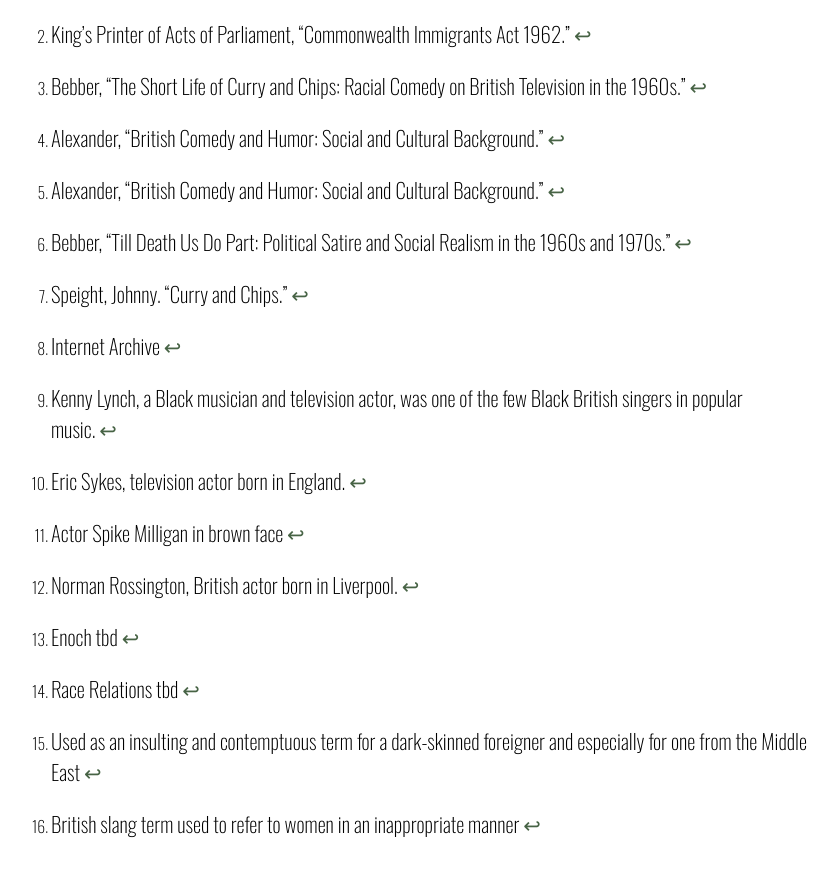
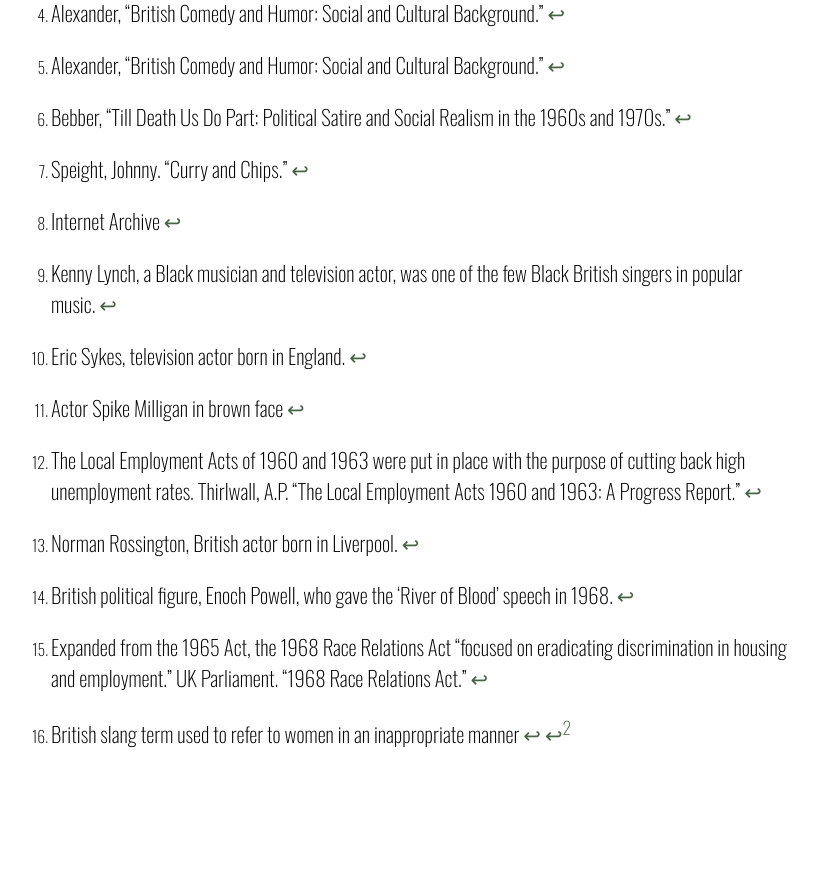
Before and after one commit to nickcorso02/currychips, a Jekyll site: the page built from index.markdown, in a window 1280 px wide and 900 px high, scrolled down 14935 px. Shown: the top 877 px of the window, without its empty margins (229-1066 px from the left). Built offline with Jekyll 4.4.1, drawn with Linux system fonts in a browser that asks for light colours; after the commit the page ends 15745 px from its top, so only the background shows below that; some of the changed text lies outside the part shown.

Commit message:
Update index.markdown

```diff
--- a/index.markdown
+++ b/index.markdown
@@ -181,15 +181,19 @@ Kenny: Do what?
 Arthur: No, alright. I can’t sack him— I go to football with him (_again gestures to Kenny as he leaves_).
 
 [^11]: Actor Spike Milligan in brown face
-[^12]: Norman Rossington, British actor born in Liverpool.
-[^13]: Enoch tbd
-[^14]: Race Relations tbd
+[^12]: The Local Employment Acts of 1960 and 1963 were put in place with the purpose of cutting back high unemployment rates.  Thirlwall, A.P. “The Local Employment Acts 1960 and 1963: A Progress Report.”
+[^13]: Norman Rossington, British actor born in Liverpool.
+[^14]: British political figure, Enoch Powell, who gave the 'River of Blood' speech in 1968.
+[^15]: Expanded from the 1965 Act, the 1968 Race Relations Act "focused on eradicating discrimination in housing and employment." UK Parliament. “1968 Race Relations Act.”
 
 **Photo 3**
 
 ![pic three](https://github.com/user-attachments/assets/e3551e6b-9d15-4005-ba51-48f59e613c61)
 
-_2:39 - 5:25_
+
+**2:39 - 5:25**
+
+
 
 _Arthur comes into the factory to tell Norman that they have a new “Scotty” due to the labor shortage. Arthur tells Norman that the new hire is a foreign man. Norman becomes upset at hearing this news from Arthur. Norman becomes annoyed and says they already have another colored person working. Norman and Arthur briefly talk about the labor, and Kevin walks up behind Arthur. Kevin introduces himself as Kevin O’Grady_.
 
@@ -357,11 +361,9 @@ https://www.bbc.com/news/uk-england-birmingham-36388761
 
 # Credits and Acknowledgments
 
-TBD
+We would like to thank Professor Antoinette Burton for her insightful discussion on 1960s racism and the powerful role of satire in shaping and deepening our understanding of _Curry and Chips_.
 
-# Optional: Author Biography
 
-TBD
 
 # About MinDoc 1.0
 
```
Also changed, not shown: other parts of index.markdown (+7 -7 lines).
